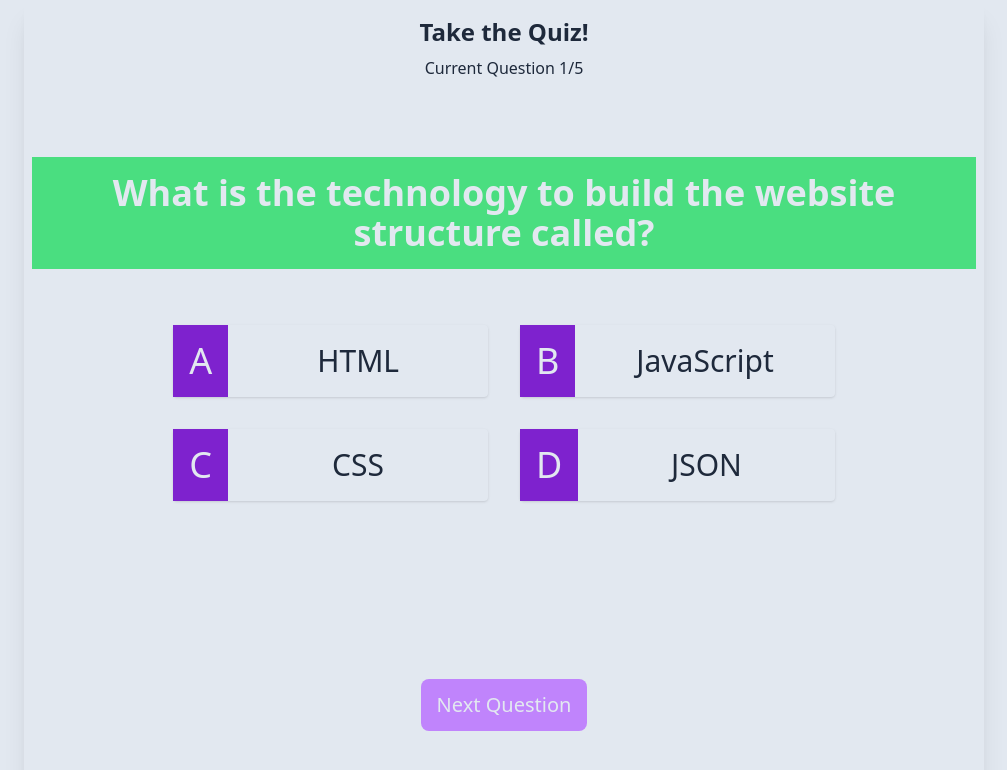
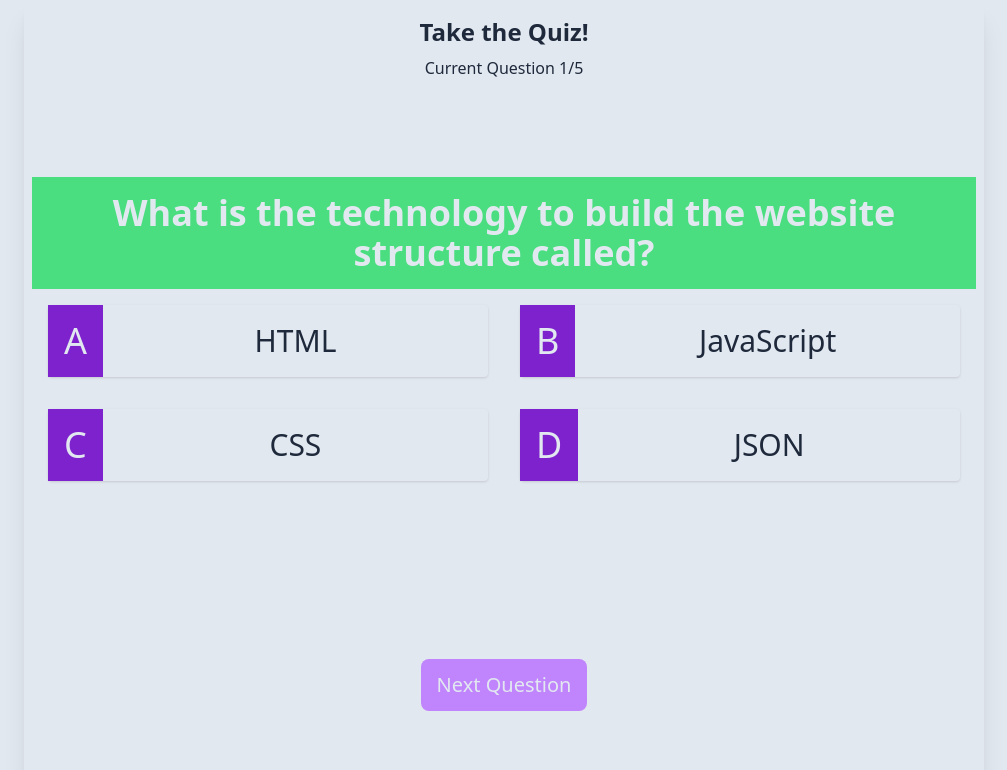
Before and after one commit to mreleftheros/react-quiz, a React (Create React App) app: page / in a window 1280 px wide. Shown: the top 770 px of the page, without its empty margins (136-1143 px from the left). Built offline with nearby package versions, Linux system fonts and the light colour scheme.

Commit message:
Add responsive grid to answers

```diff
--- a/src/components/Question.jsx
+++ b/src/components/Question.jsx
@@ -7,13 +7,12 @@ const Question = ({
   selectedAnswer,
   dispatch
 }) => {
-
   return (
     <div className="text-center">
       <h2 className="bg-green-400 text-slate-200 text-4xl font-bold p-4">
         {question}
       </h2>
-      <div className="flex flex-wrap justify-center select-none my-10">
+      <div className="grid md:grid-cols-2 md:grid-rows-2 select-none">
         {answers.map((answer, index) => (
           <Answer
             key={index}
--- a/src/components/Quiz.jsx
+++ b/src/components/Quiz.jsx
@@ -20,7 +20,7 @@ const Quiz = () => {
           Current Question {currentIndex + 1}/{quizData.length}
         </div>
       </div>
-      <div className="flex flex-col justify-around items-center flex-auto">
+      <div className="flex flex-col justify-around flex-auto">
         <Question
           question={quiz.question}
           answers={shuffledAnswers || []}
@@ -28,9 +28,11 @@ const Quiz = () => {
           selectedAnswer={selectedAnswer}
           dispatch={dispatch}
         />
-        <Button isDisabled={!selectedAnswer} dispatch={dispatch}>
-          Next Question
-        </Button>
+        <div className="align-middle mx-auto">
+          <Button isDisabled={!selectedAnswer} dispatch={dispatch}>
+            Next Question
+          </Button>
+        </div>
       </div>
     </div>
   );
--- a/src/contexts/quiz.js
+++ b/src/contexts/quiz.js
@@ -20,7 +20,11 @@ const reducer = (state, action) => {
 
       return { ...state, shuffledAnswers };
     case "NEXT_QUESTION":
-      return { ...state, currentIndex: state.currentIndex + 1 };
+      return {
+        ...state,
+        currentIndex: state.currentIndex + 1,
+        selectedAnswer: ""
+      };
     default:
       return state;
   }
--- a/src/index.css
+++ b/src/index.css
@@ -518,6 +518,10 @@ Ensure the default browser behavior of the `hidden` attribute.
   display: flex;
 }
 
+.grid {
+  display: grid;
+}
+
 .h-full {
   height: 100%;
 }
@@ -568,6 +572,14 @@ Ensure the default browser behavior of the `hidden` attribute.
           user-select: none;
 }
 
+.grid-cols-2 {
+  grid-template-columns: repeat(2, minmax(0, 1fr));
+}
+
+.grid-rows-2 {
+  grid-template-rows: repeat(2, minmax(0, 1fr));
+}
+
 .flex-col {
   flex-direction: column;
 }
@@ -582,6 +594,10 @@ Ensure the default browser behavior of the `hidden` attribute.
 
 .justify-center {
   justify-content: center;
+}
+
+.justify-between {
+  justify-content: space-between;
 }
 
 .justify-around {
@@ -791,3 +807,13 @@ Ensure the default browser behavior of the `hidden` attribute.
 .hover\:opacity-90:hover {
   opacity: 0.9;
 }
+
+@media (min-width: 768px) {
+  .md\:grid-cols-2 {
+    grid-template-columns: repeat(2, minmax(0, 1fr));
+  }
+
+  .md\:grid-rows-2 {
+    grid-template-rows: repeat(2, minmax(0, 1fr));
+  }
+}
```
